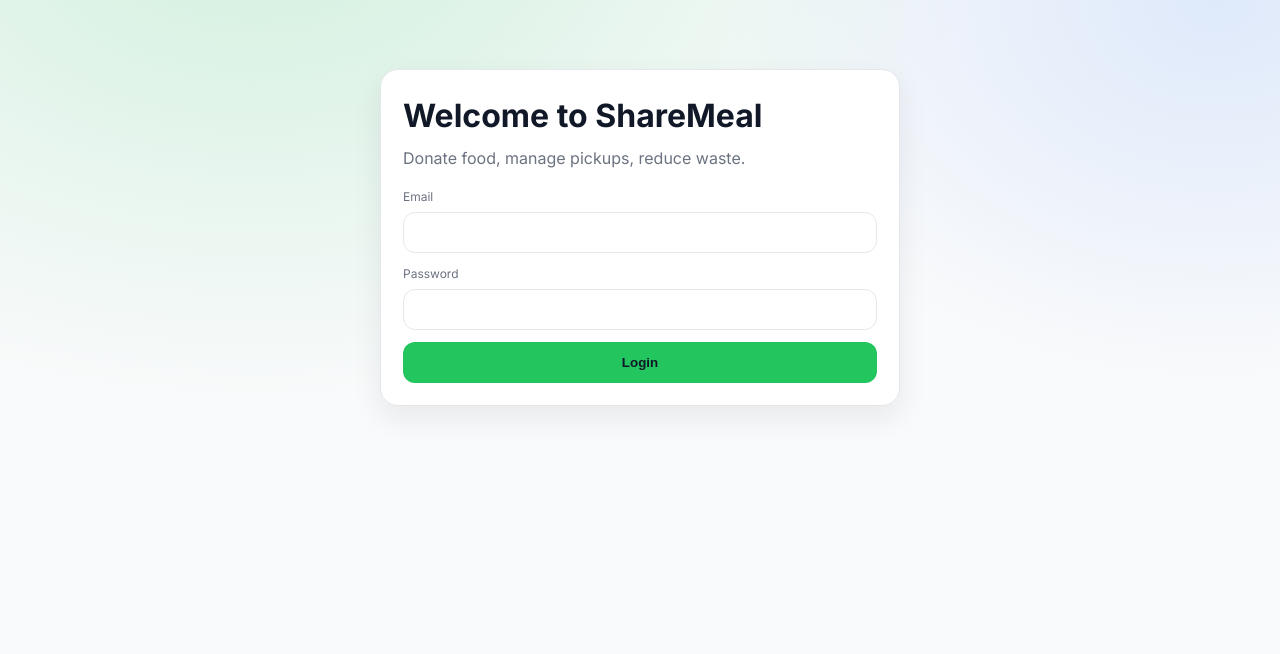
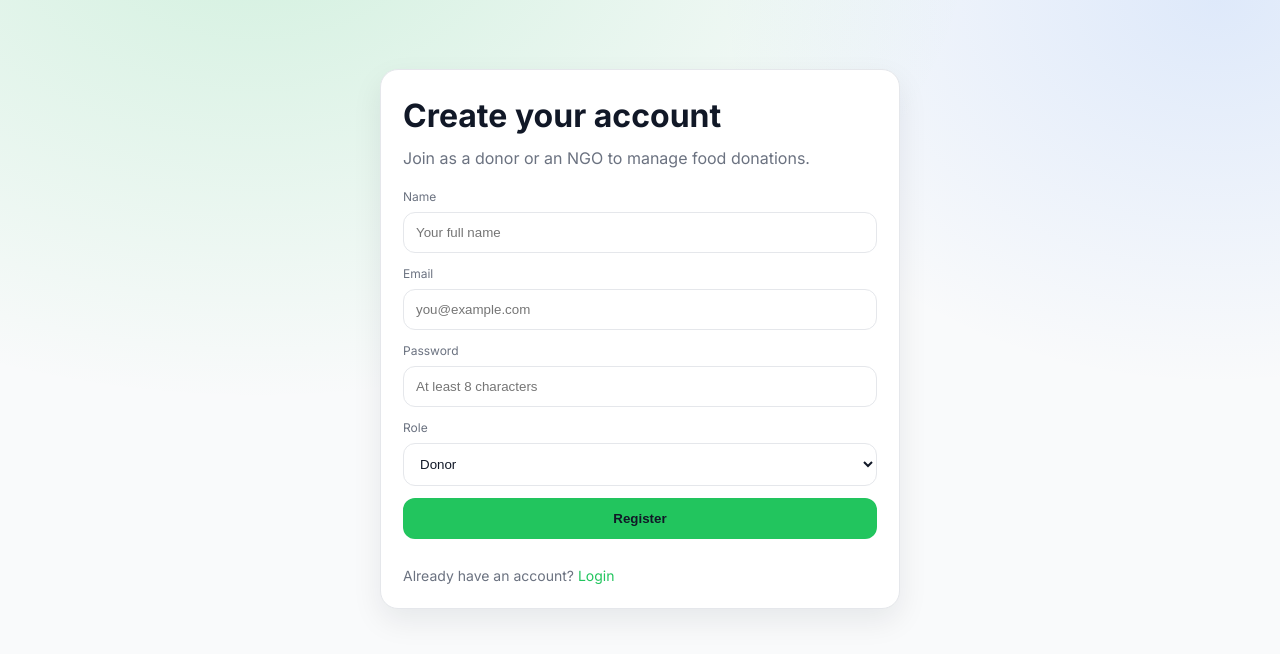
Before and after one commit to YuvrajS99/ShareMeal, a React (Vite) app: page / in a window 1280 px wide. Before the commit this address led to /login. Shown: the top 654 px of the page. Built offline with nearby package versions, Linux system fonts and the light colour scheme; no server answers.

Commit message:
Change root route to use Register component

```diff
--- a/src/App.jsx
+++ b/src/App.jsx
@@ -47,7 +47,7 @@
 export default function App() {
   return (
     <Routes>
-      <Route path="/" element={<RootRedirect />} />
+      <Route path="/" element={<Register />} />
       <Route path="/login" element={<Login />} />
       <Route path="/register" element={<Register />} />
 
```
